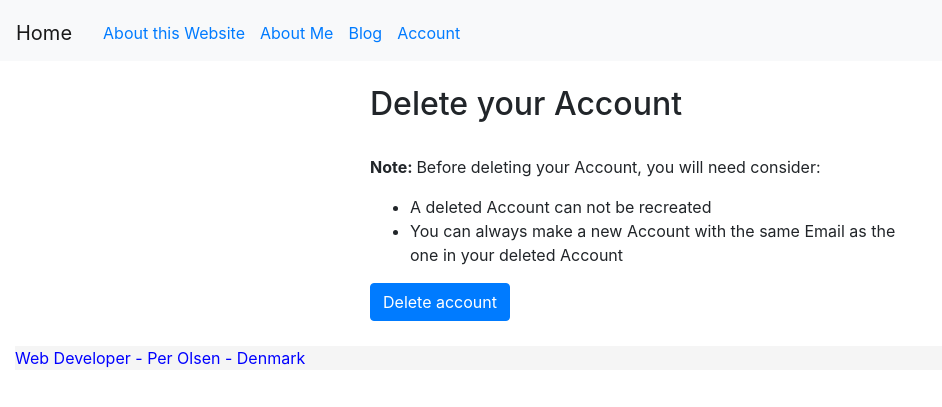
After one commit to persteenolsen/django-starter-three, a Django app: page /cancel-account/ in a window 1280 px wide. The commit adds this page. Shown: the top 407 px of the page, without its empty margins (0-942 px from the left). Run offline with Django 5.2, Linux system fonts and the light colour scheme; some libraries are stand-ins or nearby versions.

Commit message:
Added Delete own Account

```diff
--- a/starterthree/urls.py
+++ b/starterthree/urls.py
@@ -11,6 +11,8 @@ from starterthree.views import blog
 
 from starterthree.views import deactivate_account
 
+from starterthree.views import delete_account
+
 urlpatterns = [
 
     path('', index),
@@ -22,4 +24,6 @@ urlpatterns = [
     path('blog', blog),
 
     path('deactivate-account', deactivate_account, name='deactivate_account'),
+
+    path('delete-account', delete_account, name='delete_account'),
 ]
--- a/starterthree/views.py
+++ b/starterthree/views.py
@@ -46,7 +46,7 @@ def deactivate_account(request):
     return HttpResponse(template.render())
 
 # Delete Account
-'''@login_required
+@login_required
 @require_http_methods(['POST'])
 def delete_account(request):
     user_pk = request.user.pk
@@ -57,4 +57,3 @@ def delete_account(request):
     # Return HTTP response to home page
     template = loader.get_template('index.html')
     return HttpResponse(template.render())
-'''
--- a/templates/about.html
+++ b/templates/about.html
@@ -111,6 +111,10 @@
                     </li>
 
                     <li>
+                        Delete own Account when logged in
+                    </li>
+
+                    <li>
                         Customized templates like Reset Password + Subject
                     </li>
 
--- /dev/null
+++ b/templates/delete_account.html
@@ -0,0 +1,55 @@
+<!-- templates/account/login.html -->
+<!DOCTYPE html>
+
+<html lang="en">
+
+<head>
+
+    {% include "head.html" %}
+
+    <meta name="description" content="Description of this Python and Django Website">
+    <title>Delete your Account</title>
+
+
+
+</head>
+
+<body>
+
+    {% include "bootstrap.html" %}
+    {% include "navbar.html" %}
+
+
+    <div class="container">
+        <div class="row">
+            <div class="col-sm-6 offset-sm-3">
+
+                <br />
+
+                <h2>Delete your Account</h2><br />
+
+                <p><b>Note: </b>Before deleting your Account, you will need consider:</p>
+
+                <ul>
+
+                    <li>A deleted Account can not be recreated</li>
+                    <li>You can always make a new Account with the same Email as the one in your deleted Account</li>
+                </ul>
+
+
+                <form method="post" action="{% url 'delete_account' %}">
+                    {% csrf_token %}
+                    <button class="btn btn-primary" type="submit">Delete account</button>
+                </form>
+
+
+            </div>
+        </div>
+    </div>
+
+
+    {% include "footer.html" %}
+
+</body>
+
+</html>
--- a/templates/profile.html
+++ b/templates/profile.html
@@ -51,6 +51,7 @@
            <li><a href="{% url 'account_change_password' %}">Change Password</a></li>
            <li><a href="{% url 'account_email' %}">Manage Email</a></li>
            <li><a href="/close-account">Deactivate your Account</a></li>
+           <li><a href="/cancel-account">Delete your Account</a></li>
           {% endif %}
           <li><a href="{% url 'account_reset_password' %}">Reset Password</a></li>
         </ul>
--- a/vercel_app/urls.py
+++ b/vercel_app/urls.py
@@ -30,6 +30,8 @@ urlpatterns = [
 
     path("close-account/", TemplateView.as_view(template_name="deactivate_account.html")),  # new
 
+    path("cancel-account/", TemplateView.as_view(template_name="delete_account.html")),  # new
+
     # 14-08-2025 - Disable the below old code due to Review
     # path("accounts/password/reset/", TemplateView.as_view(template_name="passwordresetform.html")),  # new
 
```
Also changed, not shown: README.md.
